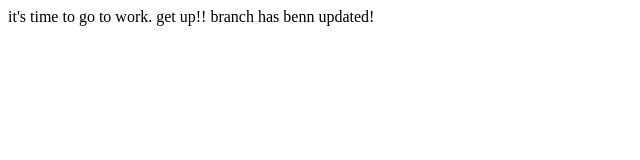
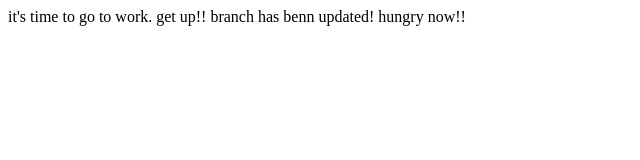
Before and after one commit to chohangnam/mygit, a plain HTML site: page index.html in a window 1280 px wide. Shown: the whole page, without its empty margins (0-640 px from the left). Drawn offline with Linux system fonts and the light colour scheme.

Commit message:
develop test

```diff
--- a/index.html
+++ b/index.html
@@ -1,3 +1,3 @@
 <html>
-it's time to go to work. get up!! branch has benn updated!
+it's time to go to work. get up!! branch has benn updated! hungry now!!
 </html>
```
